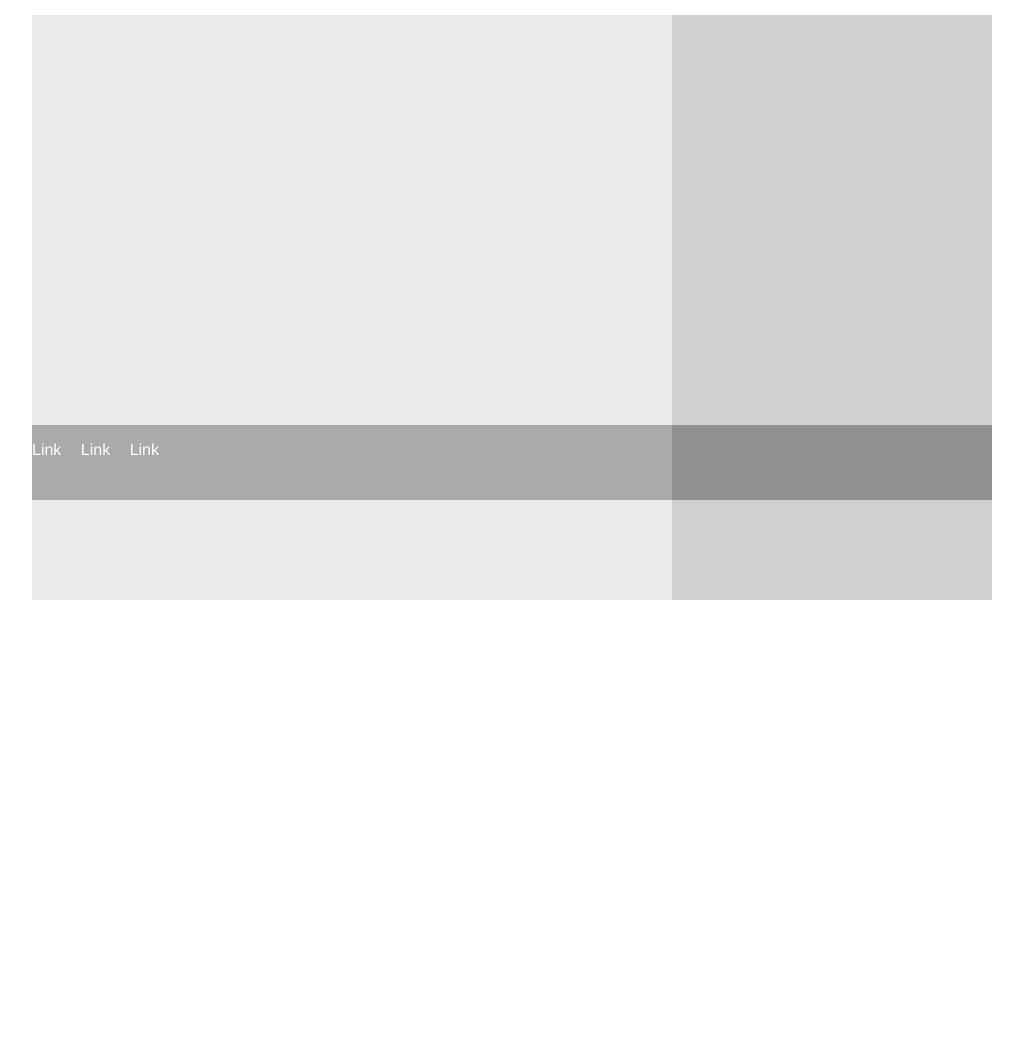
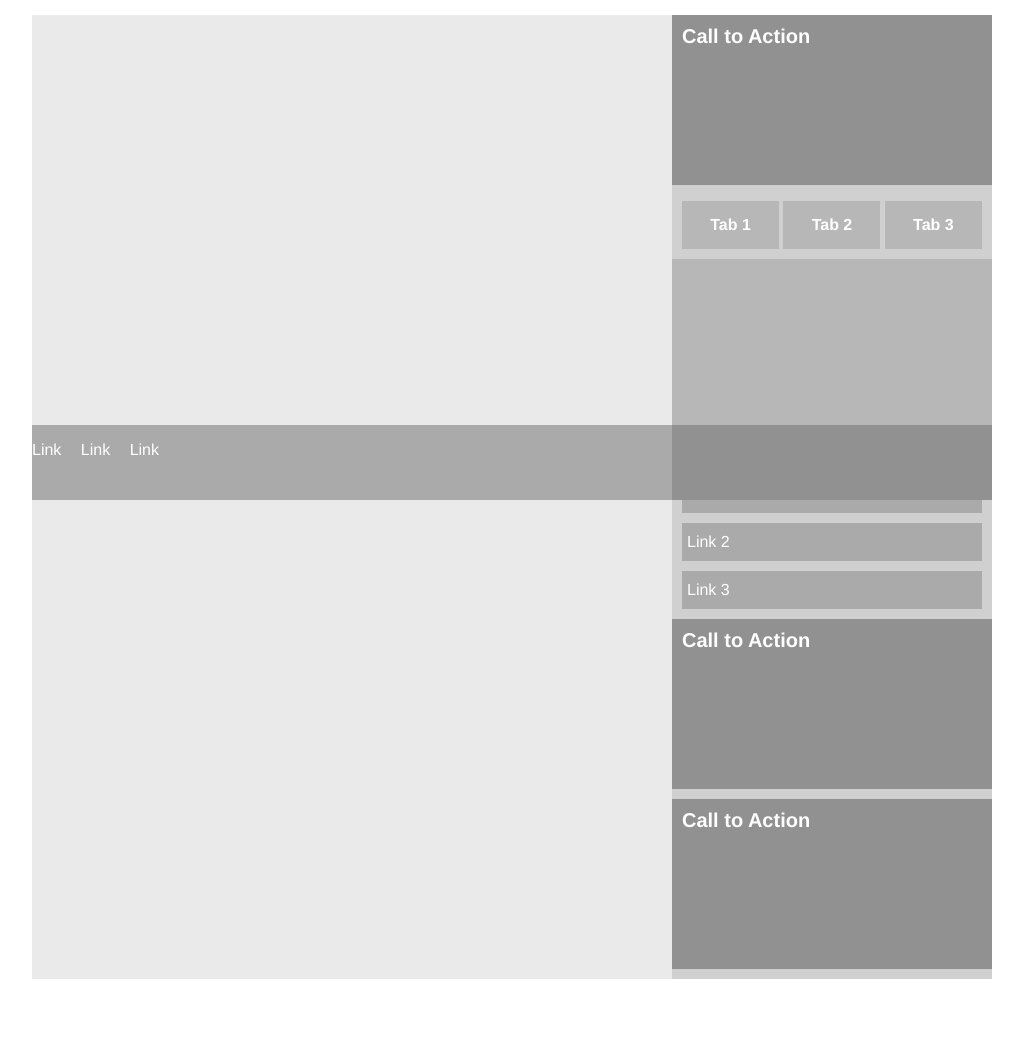
Before and after one commit to aipdx-wdim351/wdim351-team-6, a PHP site: page / in a window 1280 px wide. Shown: the part 300-1354 px from the top of the page, without its empty margins (128-1151 px from the left). Before the commit the page ends 900 px from the top, so only its background shows below. Run offline with PHP 8.4, Linux system fonts and the light colour scheme; some libraries are stand-ins or nearby versions; some web fonts are replaced.

Commit message:
added more styles

```diff
--- a/new_frames/index.html
+++ b/new_frames/index.html
@@ -26,14 +26,34 @@
 
         <div id="outerWrapper" class="defaultPos">
             <header role="pageHeader">
-
+                <hgroup>
                     <h1 class="pageTitle">Page Title Here</h1>
                     <h2 class="pageTitle">Parent Category</h2>
-
+                </hgroup>
             </header>
             <div id="wrapper">
                 <div class="sidebar">
-
+                    <section class="call2action">
+                        Call to Action
+                    </section>
+                    <ul class="tabs">
+                        <li><a href="#">Tab 1</a></li>
+                        <li><a href="#">Tab 2</a></li>
+                        <li><a href="#">Tab 3</a></li>
+                    </ul>
+                    <section class="tabContainer">
+                    </section>
+                    <ul class="promos">
+                        <li><a href="#">Link 1</a></li>
+                        <li><a href="#">Link 2</a></li>
+                        <li><a href="#">Link 3</a></li>
+                    </ul>
+                    <section class="call2action">
+                        Call to Action
+                    </section>
+                    <section class="call2action">
+                        Call to Action
+                    </section>
                 </div>
                 <div class="content">
 
--- a/new_frames/sass/screen.scss
+++ b/new_frames/sass/screen.scss
@@ -6,6 +6,16 @@ $headlineFont: "Magra", sans-serif;
 $navHeight: 75px;
 $pageWidth: 960px; // Default page width
 $sideWidth: 320px; // Default sidebar width
+
+@mixin awesome-linkify-biotch ($color: #FFF) {
+	a {
+		color: $color;
+		text-decoration: none;
+		&:hover {
+			text-decoration: underline;
+		}
+	}
+}
 
 // Global --------------------
 html, body {
@@ -51,15 +61,7 @@ nav[role="main"] {
 	li {
 		display: inline-block;
 		margin-right: 15px;
-		a {
-			color: #FFF;
-			&:link{
-				text-decoration: none;
-			}
-			&:hover {
-				text-decoration: underline;
-			}
-		}
+		@include awesome-linkify-biotch;
 	}
 }
 
@@ -99,6 +101,56 @@ header[role="pageHeader"] {
 	min-height: 585px;
 	float: right;
 	background: lighten($greyTest, 55%);
+	section, ul {
+		margin-bottom: 10px;
+	}
+	ul {
+		list-style-type: none;
+		padding: 0 10px;
+	}
+}
+
+.tabs li {
+	display: inline-block;
+	padding: 15px 10px;
+	width: 77px;
+	background: lighten($greyTest, 45%);
+	text-align: center;
+	a {
+		text-decoration: none;
+		color: #FFF;
+		font-weight: bold;
+	}
+}
+
+.tabContainer {
+	min-height: 200px;
+	background: lighten($greyTest, 45%);
+}
+
+.call2action {
+	background: lighten($greyTest, 30%);
+	min-height: 150px;
+	padding: 10px;
+	color: #FFF;
+	font-weight: bold;
+	font-size: 20px;
+}
+
+.promos {
+	li {
+		margin-bottom: 10px;
+	}
+	a {
+		display: block;
+		padding: 10px 5px;
+		background: lighten($greyTest, 40%);
+		color: #FFF;
+		text-decoration: none;
+		&:hover {
+			background: lighten($greyTest, 45%);
+		}
+	}
 }
 
 .content {
--- a/new_frames/stylesheets/screen.css
+++ b/new_frames/stylesheets/screen.css
@@ -1,4 +1,4 @@
-/* line 11, ../sass/screen.scss */
+/* line 21, ../sass/screen.scss */
 html, body {
   margin: 0;
   padding: 0;
@@ -7,7 +7,7 @@ html, body {
   font-family: "Helvetica Neue", Helvetica, Arial, sans-serif;
 }
 
-/* line 21, ../sass/screen.scss */
+/* line 31, ../sass/screen.scss */
 .fullScreen, nav[role="main"] {
   width: 100%;
   margin: 0;
@@ -16,99 +16,153 @@ html, body {
   display: block;
 }
 
-/* line 29, ../sass/screen.scss */
+/* line 39, ../sass/screen.scss */
 .defaultPos, nav[role="main"] ul {
   margin: 0 auto;
   width: 960px;
 }
 
-/* line 36, ../sass/screen.scss */
+/* line 46, ../sass/screen.scss */
 nav[role="main"] {
   height: 75px;
   position: fixed;
   top: 0;
   z-index: 999;
 }
-/* line 42, ../sass/screen.scss */
+/* line 52, ../sass/screen.scss */
 nav[role="main"] ul {
   line-height: 75px;
   padding: 0;
 }
 
-/* line 49, ../sass/screen.scss */
+/* line 59, ../sass/screen.scss */
 .nav {
   list-style-type: none;
 }
-/* line 51, ../sass/screen.scss */
+/* line 61, ../sass/screen.scss */
 .nav li {
   display: inline-block;
   margin-right: 15px;
 }
-/* line 54, ../sass/screen.scss */
+/* line 11, ../sass/screen.scss */
 .nav li a {
-  color: #FFF;
-}
-/* line 56, ../sass/screen.scss */
-.nav li a:link {
+  color: white;
   text-decoration: none;
 }
-/* line 59, ../sass/screen.scss */
+/* line 14, ../sass/screen.scss */
 .nav li a:hover {
   text-decoration: underline;
 }
 
-/* line 66, ../sass/screen.scss */
+/* line 68, ../sass/screen.scss */
 .lt-ie8 .nav li {
   display: inline;
 }
 
-/* line 70, ../sass/screen.scss */
+/* line 72, ../sass/screen.scss */
 #outerWrapper {
   top: 100px;
   position: relative;
   padding-bottom: 75px;
 }
-/* line 74, ../sass/screen.scss */
+/* line 76, ../sass/screen.scss */
 #outerWrapper #wrapper {
   background: #eaeaea;
 }
 
-/* line 79, ../sass/screen.scss */
+/* line 81, ../sass/screen.scss */
 header[role="pageHeader"] {
   height: 200px;
   background: #848484;
   margin-bottom: 15px;
 }
-/* line 83, ../sass/screen.scss */
+/* line 85, ../sass/screen.scss */
 header[role="pageHeader"] .pageTitle {
   position: relative;
   background: #b7b7b7;
   margin: 0;
   display: inline-block;
 }
-/* line 89, ../sass/screen.scss */
+/* line 91, ../sass/screen.scss */
 header[role="pageHeader"] h1 {
   top: 162px;
 }
-/* line 92, ../sass/screen.scss */
+/* line 94, ../sass/screen.scss */
 header[role="pageHeader"] h2 {
   float: right;
 }
 
-/* line 97, ../sass/screen.scss */
+/* line 99, ../sass/screen.scss */
 .sidebar {
   width: 320px;
   min-height: 585px;
   float: right;
   background: #d0d0d0;
 }
+/* line 104, ../sass/screen.scss */
+.sidebar section, .sidebar ul {
+  margin-bottom: 10px;
+}
+/* line 107, ../sass/screen.scss */
+.sidebar ul {
+  list-style-type: none;
+  padding: 0 10px;
+}
 
-/* line 104, ../sass/screen.scss */
+/* line 113, ../sass/screen.scss */
+.tabs li {
+  display: inline-block;
+  padding: 15px 10px;
+  width: 77px;
+  background: #b7b7b7;
+  text-align: center;
+}
+/* line 119, ../sass/screen.scss */
+.tabs li a {
+  text-decoration: none;
+  color: #FFF;
+  font-weight: bold;
+}
+
+/* line 126, ../sass/screen.scss */
+.tabContainer {
+  min-height: 200px;
+  background: #b7b7b7;
+}
+
+/* line 131, ../sass/screen.scss */
+.call2action {
+  background: #919191;
+  min-height: 150px;
+  padding: 10px;
+  color: #FFF;
+  font-weight: bold;
+  font-size: 20px;
+}
+
+/* line 141, ../sass/screen.scss */
+.promos li {
+  margin-bottom: 10px;
+}
+/* line 144, ../sass/screen.scss */
+.promos a {
+  display: block;
+  padding: 10px 5px;
+  background: #aaaaaa;
+  color: #FFF;
+  text-decoration: none;
+}
+/* line 150, ../sass/screen.scss */
+.promos a:hover {
+  background: #b7b7b7;
+}
+
+/* line 156, ../sass/screen.scss */
 .content {
   width: 640px;
 }
 
-/* line 108, ../sass/screen.scss */
+/* line 160, ../sass/screen.scss */
 footer {
   background: #aaaaaa;
   height: 75px;
@@ -117,23 +171,23 @@ footer {
   bottom: 0;
   right: 0;
 }
-/* line 115, ../sass/screen.scss */
+/* line 167, ../sass/screen.scss */
 footer section {
   height: 75px;
   width: 320px;
   float: right;
   background: #919191;
 }
-/* line 121, ../sass/screen.scss */
+/* line 173, ../sass/screen.scss */
 footer nav {
   width: 640px;
 }
-/* line 123, ../sass/screen.scss */
+/* line 175, ../sass/screen.scss */
 footer nav ul {
   padding: 0;
 }
 
-/* line 131, ../sass/screen.scss */
+/* line 183, ../sass/screen.scss */
 .clear {
   clear: both;
 }
```
